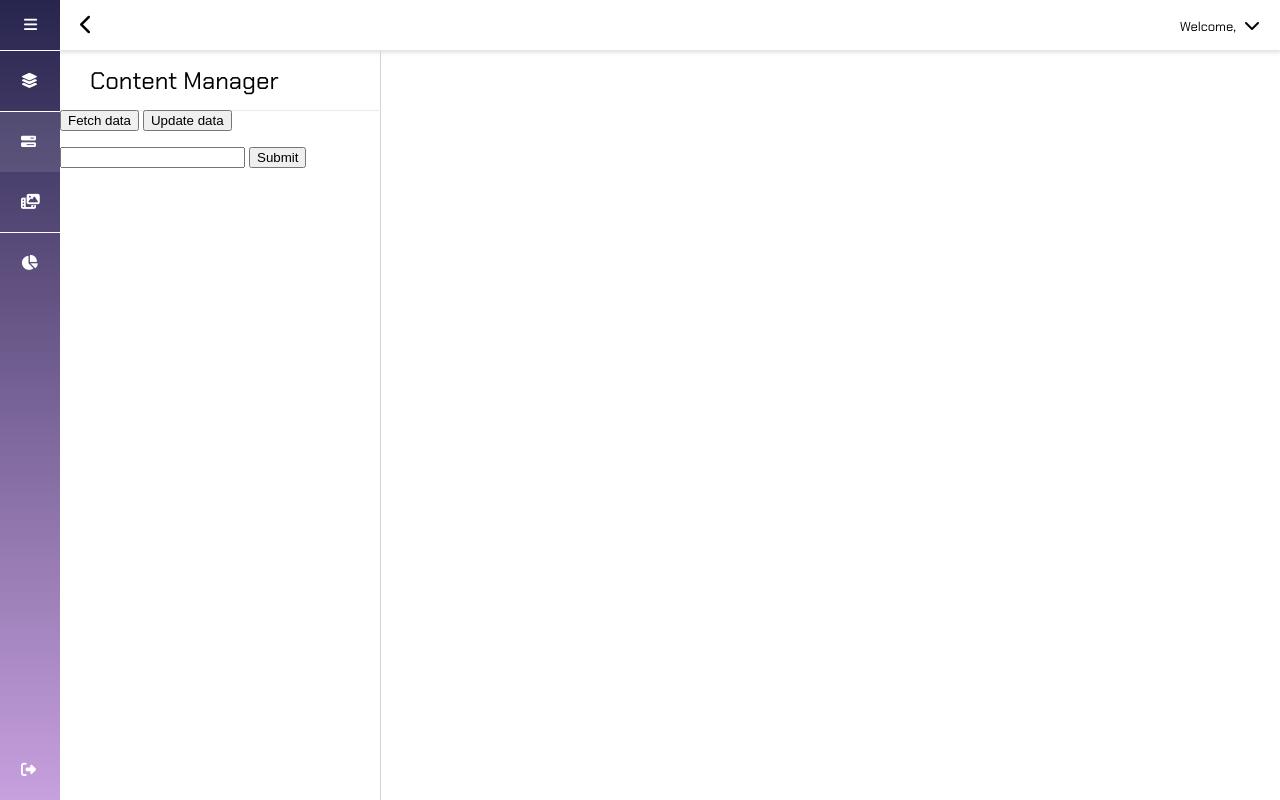
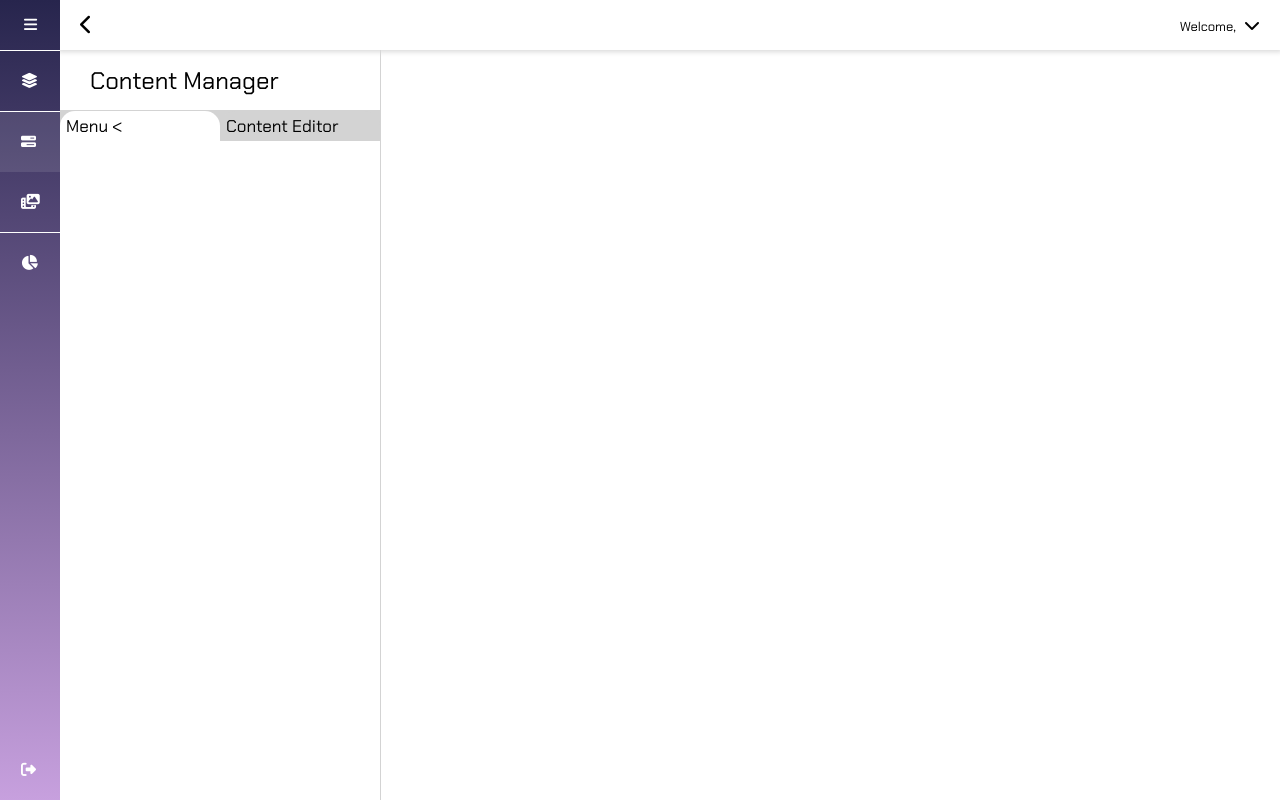
Before and after one commit to ZhenruLo/SimplyCMS, a Flask app: page /content_manager in a window 1280 px wide. Run offline with Flask 3, Linux system fonts and the light colour scheme; the visitor is signed in with stand-in values (Sample User, id 1); data that the repository does not hold is empty; parts of the project's set-up code (start-up, migrations or seed data) failed here and were passed over; some libraries are stand-ins or nearby versions; some web fonts are replaced.

Commit message:
initial left panel tab design

```diff
--- a/public/static/css/side_panel.css
+++ b/public/static/css/side_panel.css
@@ -29,6 +29,7 @@
 }
 
 .panel_content{
+    position: fixed;
     width: inherit;
     height: calc(100% - 60px);
 }
@@ -40,7 +41,7 @@
     height: 60px;
     user-select: none;
     cursor: default;
-    box-shadow: 0 1px 1px -1px gray;
+    border-bottom: 1px solid lightgrey;
 }
 
 .panel_header_text{
--- /dev/null
+++ b/src/blueprints/content_manager/static/css/content_manager.css
@@ -0,0 +1,33 @@
+#content_manager_left_panel{
+    position: relative;
+    height: 100%;
+}
+
+.left_panel_tab_container{
+    display: flex;
+    height: 30px;
+    flex-direction: row;
+    background: lightgray;
+}
+
+.left_panel_tab{
+    width: 160px;
+    text-align: left;
+    font-size: 17px;
+    font-family: 'Chakra Petch', sans-serif;
+    border: none;
+    border-top-left-radius: 15px;
+    border-top-right-radius: 15px;
+    background: lightgrey;
+    user-select: none;
+    cursor: pointer;
+    transition: all 0.3s ease;
+}
+
+.left_panel_tab:hover{
+    background: rgb(183, 183, 183);
+}
+
+.left_panel_tab.selected_tab{
+    background: white;
+}
--- a/src/blueprints/content_manager/static/js/content_manager.js
+++ b/src/blueprints/content_manager/static/js/content_manager.js
@@ -1,45 +1,51 @@
 $(function() {
+    $(".left_panel_tab").on("click", function(event){
+        event.preventDefault();
+        $(".left_panel_tab").removeClass("selected_tab")
+        $(this).toggleClass("selected_tab");
+    });
+
     $("#content_manager_anchor").toggleClass("current_anchor");
     $(".panel_header_text").text($(".side_anchor.current_anchor .side_anchor_text").text());
 
-    $(".test_button").on("click", function(){
-        $.ajax({
-            url: "/content_manager/databases",
-            method: "GET",
-            success: function(data) {
-                console.log(data["databases"])
-            },
-            error: function(data) {
-                alert(data.responseText);
-            },
-        });
-    });
+    // $(".test_button").on("click", function(){
+    //     $.ajax({
+    //         url: "/content_manager/databases",
+    //         method: "GET",
+    //         success: function(data) {
+    //             console.log(data["databases"])
+    //         },
+    //         error: function(data) {
+    //             alert(data.responseText);
+    //         },
+    //     });
+    // });
 
-    $(".test_button1").on("click", function(){
-        $.ajax({
-            url: "/content_manager/databases",
-            method: "PUT",
-            success: function(data) {
-                console.log(data["database"])
-            },
-            error: function(data) {
-                alert(data.responseText);
-            },
-        });
-    });
+    // $(".test_button1").on("click", function(){
+    //     $.ajax({
+    //         url: "/content_manager/databases",
+    //         method: "PUT",
+    //         success: function(data) {
+    //             console.log(data["database"])
+    //         },
+    //         error: function(data) {
+    //             alert(data.responseText);
+    //         },
+    //     });
+    // });
 
-    $("#test_form").submit(function(event){
-        event.preventDefault();
-        $.ajax({
-            url: "/content_manager/databases",
-            method: "POST",
-            data: $(this).serialize(),
-            success: function(data) {
-                alert(data.msg);
-            },
-            error: function(data) {
-                alert(data.responseText);
-            },
-        });
-    });
+    // $("#test_form").submit(function(event){
+    //     event.preventDefault();
+    //     $.ajax({
+    //         url: "/content_manager/databases",
+    //         method: "POST",
+    //         data: $(this).serialize(),
+    //         success: function(data) {
+    //             alert(data.msg);
+    //         },
+    //         error: function(data) {
+    //             alert(data.responseText);
+    //         },
+    //     });
+    // });
 });
--- a/src/blueprints/content_manager/template/content_manager.html
+++ b/src/blueprints/content_manager/template/content_manager.html
@@ -8,17 +8,18 @@
 {% endblock static %}
 
 {% block left_panel %}
-<button class="test_button">Fetch data</button>
-<button class="test_button1">Update data</button>
-<ul class="data_list">
-</ul>
-<form id="test_form">
-    <input class="table_name" type="text" name="table_name">
-    <input class="submit_input" type="submit" name="submit">
-</form>
+<div id="content_manager_left_panel">
+    <div class="left_panel_tab_container">
+        <button class="left_panel_tab selected_tab" id="menu_tab">Menu
+            <
+        </button>
+        <button class="left_panel_tab" id="content_editor_tab">Content Editor</button>
+    </div>
+</div>
 {% endblock left_panel %}
 
 {% block center_content %}
+
 {% endblock center_content %}
 
 {% block script %}
```
